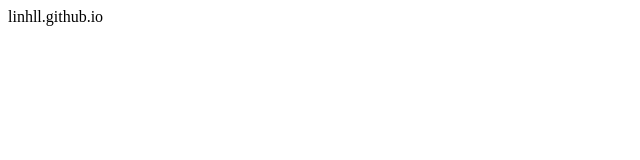
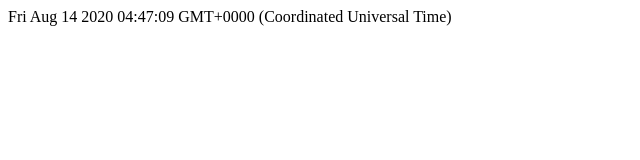
Before and after one commit to linhll/linhll.github.io, a plain HTML site: page index.html in a window 1280 px wide. Shown: the whole page, without its empty margins (0-640 px from the left). Drawn offline with Linux system fonts and the light colour scheme.

Commit message:
add index.html

```diff
--- a/index.html
+++ b/index.html
@@ -1,8 +1,14 @@
 <html>
-  <head>
-    <title>What's up?</title>
-  </head>
-  <body>
-    <div>linhll.github.io</div>
-  </body>
+
+<head>
+  <title>What's up?</title>
+</head>
+
+<body>
+  <div id="root"></div>
+  <script>
+    document.getElementById("root").innerText = new Date();
+  </script>
+</body>
+
 </html>
```
